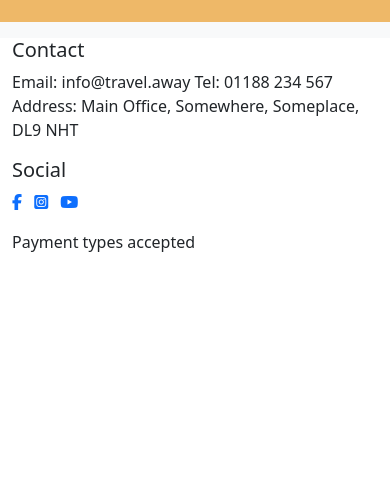
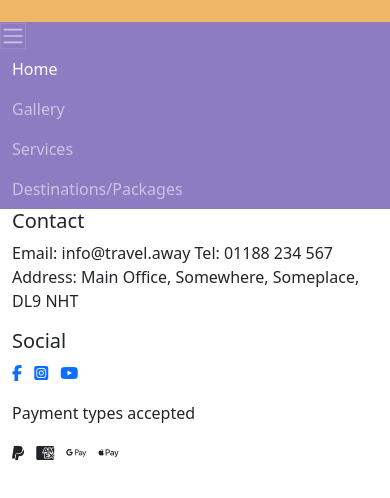
Before and after one commit to Abbaasiz/travel_away, a plain HTML site: page index.html in a window 390 px wide. Shown: the part 228-726 px from the top of the page. Drawn offline with nearby package versions, Linux system fonts and the light colour scheme; a web font is replaced by a local one.

Commit message:
Styles Navbar, added toggle for mobile view

```diff
--- a/assets/css/style.css
+++ b/assets/css/style.css
@@ -5,18 +5,22 @@
     color: #ffffff;
 }
 
-.navbar-expand-lg {
+.navbar-dark {
     background-color: #8e7cc3;
     color: #ffffff;
 }
 
-.footer-details{
+.navbar-expand-lg {
+    justify-content: space-between;
+}
+
+.navbar-dark:active {
+    color: #ffa500;
+}
+
+.footer-details {
     color: #ffffff;
     background-color: #eeb868;
-}
-
-.social-links {
-    color: #ffffff;
 }
 
 /* Header */
@@ -29,9 +33,10 @@
     padding-left: 50px;
 }
 
-.header{
+.header {
     padding-top: 75px;
 }
+
 .logo {
     background: url(../media/Logo.svg);
     background-repeat: no-repeat;
--- a/index.html
+++ b/index.html
@@ -18,12 +18,15 @@
     </div>
 
     <!-- Navbar -->
-    <nav class="navbar navbar-expand-lg bg-body-tertiary">
-        <div class="container-fluid">
-          <div class="collapse navbar-collapse" id="navbarNav">
+    <nav class="navbar-dark sticky-top navbar-expand-lg">
+      <button class="navbar-toggler" type="button" data-bs-toggle="collapse" data-bs-target="#navbarNav" aria-controls="navbarNav" aria-expanded="false" aria-label="Toggle navigation">
+        <span class="navbar-toggler-icon"></span>
+      </button>
+      <div class="container-xxl">
+        <div class="align-center" id="navbarNav">
             <ul class="navbar-nav">
               <li class="nav-item">
-                <a class="nav-link active" aria-current="page" href="#">Home</a>
+                <a class="nav-link active" aria-current="page" href="index.html">Home</a>
               </li>
               <li class="nav-item">
                 <a class="nav-link" href="#">Gallery</a>
@@ -32,12 +35,12 @@
                 <a class="nav-link" href="#">Services</a>
               </li>
               <li class="nav-item">
-                <a class="nav-link" href="#">Locations/Packages</a>
+                <a class="nav-link" href="#">Destinations/Packages</a>
               </li>
             </ul>
-          </div>
         </div>
-      </nav>
+      </div>
+    </nav>
 
     <!-- Footer -->
     <footer class="container-fluid">
@@ -73,11 +76,29 @@
             </div>
             <div class="col-sm-3">
                 <p>Payment types accepted</p>
+                <ul class="list-inline payment-icons">
+                  <li class="list-inline-item">
+                    <i class="fa-brands fa-paypal"></i>
+                    <span class="sr-only">Paypal</span>
+                  </li>
+                  <li class="list-inline-item">
+                    <i class="fa-brands fa-cc-amex"></i>
+                    <span class="sr-only">American Express</span>
+                  </li>
+                  <li class="list-inline-item">
+                    <i class="fa-brands fa-google-pay"></i>
+                    <span class="sr-only">Google Pay</span>
+                  </li>
+                  <li class="list-inline-item">
+                    <i class="fa-brands fa-apple-pay"></i>
+                    <span class="sr-only">Apple Pay</span>
+                  </li>
+                </ul>
             </div>
         </div>
     </footer>
 
-<!-- Bootstrap fpr Javascript -->
+<!-- Bootstrap for Javascript -->
 
 
 </body>
```
